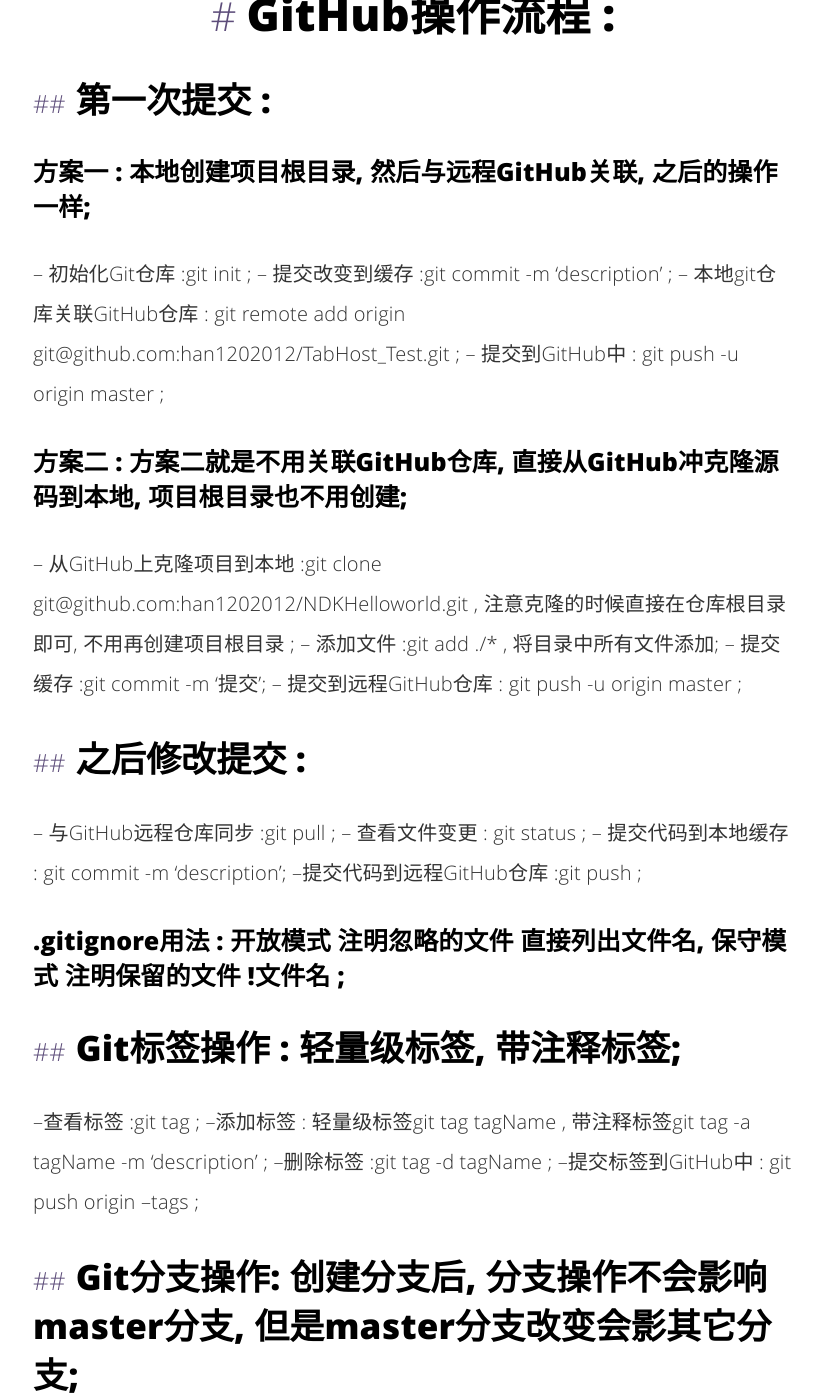
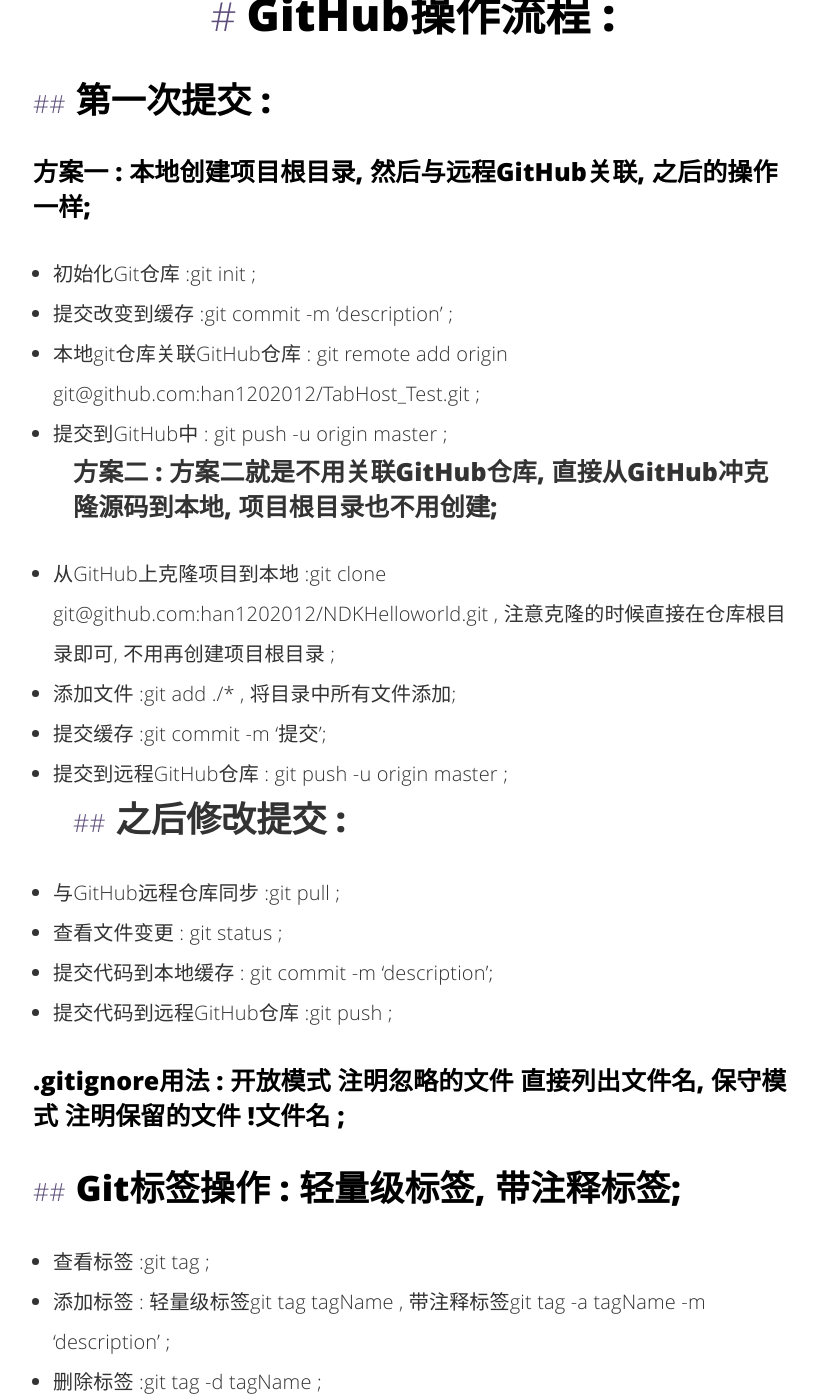
Before and after one commit to huxiangyu/huxiangyu.github.io, a Jekyll site: the page built from _posts/2017-01-19-github.md, in a window 1280 px wide and 1400 px high, scrolled down 203 px. Shown: the whole window, without its empty margins (227-1049 px from the left). Built offline with Jekyll 4.4.1, drawn with Linux system fonts in a browser that asks for light colours; our own code applies the rules of GitHub Pages for plain Markdown files; comment, search, counter and statistics services are not loaded; some of the changed text lies outside the part shown.

Commit message:
gitpost2

````diff
--- a/_posts/2017-01-19-github.md
+++ b/_posts/2017-01-19-github.md
@@ -12,35 +12,35 @@
 
 ## 第一次提交 :
 ### 方案一 : 本地创建项目根目录, 然后与远程GitHub关联, 之后的操作一样;
--- 初始化Git仓库 :git init ;
--- 提交改变到缓存 :git commit -m 'description' ;
--- 本地git仓库关联GitHub仓库 : git remote add origin git@github.com:han1202012/TabHost_Test.git ;
--- 提交到GitHub中 : git push -u origin master ;
+- 初始化Git仓库 :git init ;
+- 提交改变到缓存 :git commit -m 'description' ;
+- 本地git仓库关联GitHub仓库 : git remote add origin git@github.com:han1202012/TabHost_Test.git ;
+- 提交到GitHub中 : git push -u origin master ;
 ### 方案二 : 方案二就是不用关联GitHub仓库, 直接从GitHub冲克隆源码到本地, 项目根目录也不用创建;
--- 从GitHub上克隆项目到本地 :git clone git@github.com:han1202012/NDKHelloworld.git , 注意克隆的时候直接在仓库根目录即可, 不用再创建项目根目录 ;
--- 添加文件 :git add ./* , 将目录中所有文件添加;
--- 提交缓存 :git commit -m '提交';
--- 提交到远程GitHub仓库 : git push -u origin master ;
+- 从GitHub上克隆项目到本地 :git clone git@github.com:han1202012/NDKHelloworld.git , 注意克隆的时候直接在仓库根目录即可, 不用再创建项目根目录 ;
+- 添加文件 :git add ./* , 将目录中所有文件添加;
+- 提交缓存 :git commit -m '提交';
+- 提交到远程GitHub仓库 : git push -u origin master ;
 ## 之后修改提交 :
--- 与GitHub远程仓库同步 :git pull ;
--- 查看文件变更 : git status ;
--- 提交代码到本地缓存 : git commit -m 'description';
---提交代码到远程GitHub仓库 :git push ;
+- 与GitHub远程仓库同步 :git pull ;
+- 查看文件变更 : git status ;
+- 提交代码到本地缓存 : git commit -m 'description';
+- 提交代码到远程GitHub仓库 :git push ;
 
 ### .gitignore用法 : 开放模式 注明忽略的文件 直接列出文件名, 保守模式 注明保留的文件 !文件名 ;
 
 ## Git标签操作 : 轻量级标签, 带注释标签;
---查看标签 :git tag ;
---添加标签 : 轻量级标签git tag tagName , 带注释标签git tag -a tagName -m 'description' ;
---删除标签 :git tag -d tagName ;
---提交标签到GitHub中 : git push origin --tags ;
+- 查看标签 :git tag ;
+- 添加标签 : 轻量级标签git tag tagName , 带注释标签git tag -a tagName -m 'description' ;
+- 删除标签 :git tag -d tagName ;
+- 提交标签到GitHub中 : git push origin --tags ;
 
 ## Git分支操作: 创建分支后, 分支操作不会影响master分支, 但是master分支改变会影其它分支;
---列出分支 :git branch ;
---切换分支 :git checkout master ;
---提交分支 : git push origin branchName ;
---删除分支 : git branch -d branchName , 强制删除分支 git branch -D branchName ;
---合并分支 : git merge branchName ;
+- 列出分支 :git branch ;
+- 切换分支 :git checkout master ;
+- 提交分支 : git push origin branchName ;
+- 删除分支 : git branch -d branchName , 强制删除分支 git branch -D branchName ;
+- 合并分支 : git merge branchName ;
 
 
 
@@ -53,6 +53,7 @@
 # 本地git与github关联
 
 ## 1.打开终端，如下操作，获得密钥：
+
 ```
 ssh-keygen -t rsa -C "xxx@xxx.com"
 ```
@@ -61,44 +62,60 @@
 ## 2.打开你的github主页，点击右上角头像，选择下拉菜单中的settings点击左侧菜单中“SSH and GPG keys”选项，在右侧点击New SSH key，把刚才的SSH的那一串密钥复制过来ok！
 
 ## 3.接着打开终端，输入下面，测试是否连接成功了
+
 ```
 $ ssh -T git@github.com
 ```
+
 如果看到类似下面这串的提示，直接YES就可以
+
 ```
 The authenticity of host 'github.com(207.97.227.239)' can't be established.RSA key fingerprint is 16:27:ac:a5:76:28:2d:36:63:1b:56:4d:eb:df:a6:48.Are you sure you want to continue connecting (yes/no)?
 ```
+
 如果提示：
+
 ```
 Hi xxx You've successfully authenticated, but GitHub does not provide shell access.
 ```
+
 说明连接OK！
 
 ## 4.设置用户信息：
 
 如下操作设置用户名和邮箱：
+
 ```
 $ git config --global user.name "huxiangyu"
 $ git config --global user.email "huxiangyu@mail.com"
 ```
+
 ## 5.本地项目关联github远程仓库
 
 （1）首先git init本地项目，给本地项目添加远程仓库（xxx为你github上创建的项目名称）：
+
 ```
 $ git remote add origin git@github.com:huxiangyu/xxx.git
 ```
+
 （2）把github上的项目pull到本地并且merge
+
 ```
 $ git pull git@github.com:huxiangyu/xxx.git
 ```
+
 （3）全部add到本地分支上，然后commit
+
 ```
 $ git add .
 
 $ git commit -m “init commit"
 ```
+
 （4）最后push
+
 ```
 $ git push git@github.com:huxiangyu/xxx.git
 ```
+
 然后去github上，可以看到本地的项目已经在上面了
````
